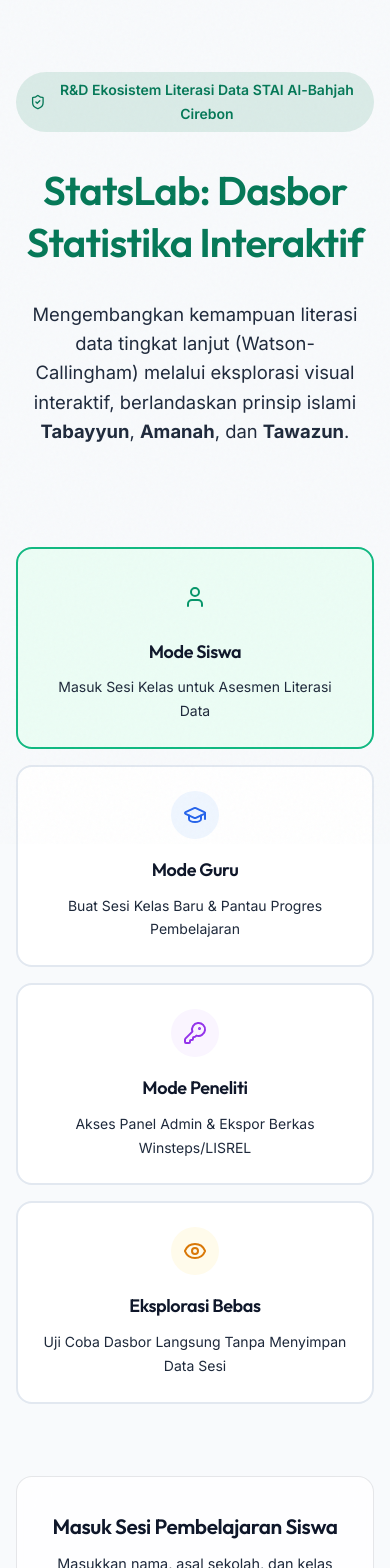
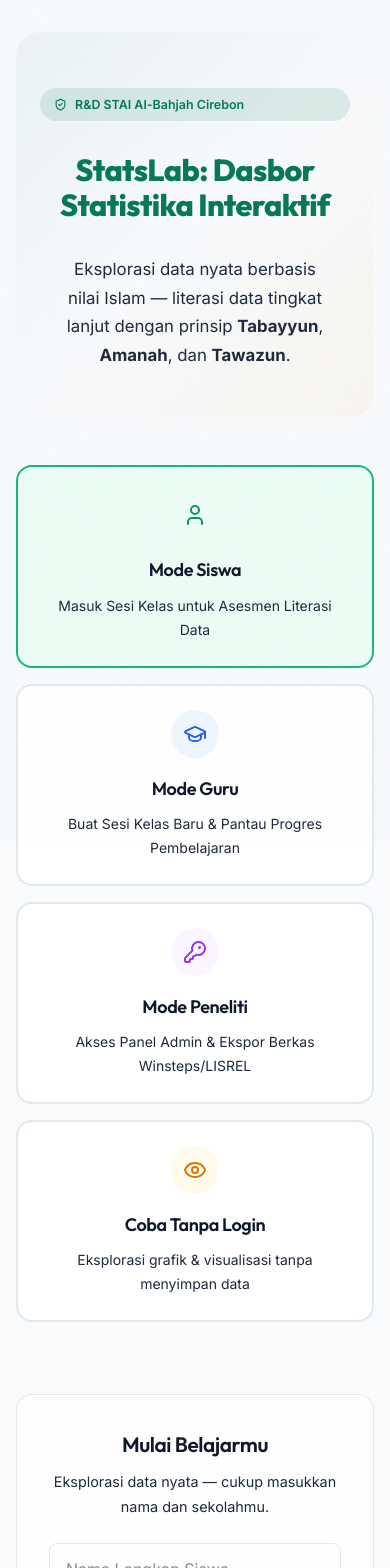
Before and after one commit to zaditprodakwah/statslab, a Next.js app in the folder apps/web/: page / in a window 390 px wide. Shown: the top 1568 px of the page. Built offline with nearby package versions, Linux system fonts and the light colour scheme; no server answers; the database is empty.

Commit message:
fix: UI audit — hero gradient, responsive h1, UX copy, 2x2 dataset grid, dashboard CTA parity, fix use client directive order in MathFormula

```diff
--- a/apps/web/src/app/page.tsx
+++ b/apps/web/src/app/page.tsx
@@ -99,7 +99,16 @@
     <div className="landing-container" style={{ paddingBottom: "64px" }}>
       <div className="landing-content" style={{ maxWidth: "900px", margin: "0 auto" }}>
         {/* Hero Section */}
-        <div className="hero-section text-center" style={{ padding: "40px 0" }}>
+        <div
+          className="hero-section text-center"
+          style={{
+            padding: "56px 24px 48px",
+            background:
+              "linear-gradient(135deg, color-mix(in srgb, var(--accent-primary) 6%, transparent) 0%, transparent 50%, color-mix(in srgb, var(--color-amber-500) 5%, transparent) 100%)",
+            borderRadius: "var(--radius-xl)",
+            marginBottom: "8px",
+          }}
+        >
           <div
             style={{
               display: "inline-flex",
@@ -109,27 +118,40 @@
               borderRadius: "var(--radius-full)",
               backgroundColor: "color-mix(in srgb, var(--accent-primary) 12%, transparent)",
               color: "var(--accent-primary)",
-              fontSize: "0.875rem",
+              fontSize: "0.78rem",
               fontWeight: 600,
               marginBottom: "16px",
             }}
           >
-            <ShieldCheck size={18} /> R&D Ekosistem Literasi Data STAI Al-Bahjah Cirebon
+            <ShieldCheck size={13} /> R&D STAI Al-Bahjah Cirebon
           </div>
 
           <h1
             className="hero-title"
-            style={{ fontSize: "2.5rem", marginBottom: "16px", color: "var(--accent-primary)" }}
+            style={{
+              fontSize: "clamp(1.9rem, 5vw, 3.2rem)",
+              fontWeight: 800,
+              marginBottom: "16px",
+              color: "var(--accent-primary)",
+              lineHeight: 1.15,
+              letterSpacing: "-0.02em",
+            }}
           >
             StatsLab: Dasbor Statistika Interaktif
           </h1>
           <p
             className="hero-subtitle"
-            style={{ fontSize: "1.15rem", color: "var(--text-secondary)", lineHeight: 1.6 }}
+            style={{
+              fontSize: "1.05rem",
+              color: "var(--text-secondary)",
+              lineHeight: 1.7,
+              maxWidth: "580px",
+              margin: "0 auto",
+            }}
           >
-            Mengembangkan kemampuan literasi data tingkat lanjut (Watson-Callingham) melalui
-            eksplorasi visual interaktif, berlandaskan prinsip islami <strong>Tabayyun</strong>,{" "}
-            <strong>Amanah</strong>, dan <strong>Tawazun</strong>.
+            Eksplorasi data nyata berbasis nilai Islam — literasi data tingkat lanjut dengan
+            prinsip <strong>Tabayyun</strong>, <strong>Amanah</strong>, dan{" "}
+            <strong>Tawazun</strong>.
           </p>
         </div>
 
@@ -198,8 +220,8 @@
             >
               <Eye size={24} />
             </div>
-            <h4 className="role-title">Eksplorasi Bebas</h4>
-            <p className="role-description">Uji Coba Dasbor Langsung Tanpa Menyimpan Data Sesi</p>
+            <h4 className="role-title">Coba Tanpa Login</h4>
+            <p className="role-description">Eksplorasi grafik & visualisasi tanpa menyimpan data</p>
           </div>
         </div>
 
@@ -208,7 +230,7 @@
           {activeRole === "student" && (
             <div>
               <h3 style={{ fontSize: "1.3rem", marginBottom: "8px", textAlign: "center" }}>
-                Masuk Sesi Pembelajaran Siswa
+                Mulai Belajarmu
               </h3>
               <p
                 style={{
@@ -218,7 +240,7 @@
                   fontSize: "0.9rem",
                 }}
               >
-                Masukkan nama, asal sekolah, dan kelas Anda untuk memulai asesmen.
+                Eksplorasi data nyata — cukup masukkan nama dan sekolahmu.
               </p>
 
               <div
@@ -330,12 +352,11 @@
 
           {activeRole === "guest" && (
             <div style={{ textAlign: "center" }}>
-              <h3 style={{ fontSize: "1.3rem", marginBottom: "8px" }}>Mode Eksplorasi Bebas</h3>
+              <h3 style={{ fontSize: "1.3rem", marginBottom: "8px" }}>Coba Tanpa Login</h3>
               <p
                 style={{ color: "var(--text-secondary)", marginBottom: "20px", fontSize: "0.9rem" }}
               >
-                Uji coba visualisasi grafik dan instrumen tugas tanpa pendaftaran identitas atau
-                penyimpanan database.
+                Eksplorasi grafik, visualisasi, dan instrumen tugas tanpa perlu mendaftar.
               </p>
               <button type="button"
                 onClick={handleStartSession}
@@ -346,7 +367,7 @@
                   backgroundColor: "var(--color-amber-500)",
                 }}
               >
-                Langsung Masuk Dasbor (Tamu)
+                Langsung Masuk Dasbor →
               </button>
             </div>
           )}
@@ -426,7 +447,7 @@
             Empat modul dataset terintegrasi nilai keislaman untuk asesmen literasi data
             Watson-Callingham.
           </p>
-          <div style={{ display: "grid", gridTemplateColumns: "repeat(auto-fit, minmax(220px, 1fr))", gap: "12px" }}>
+          <div style={{ display: "grid", gridTemplateColumns: "repeat(2, 1fr)", gap: "12px" }}>
             {[
               { slug: "zakat-infak", label: "Distribusi Zakat & Infak", icon: "🤲" },
               { slug: "perpus-madrasah", label: "Sirkulasi Perpustakaan", icon: "📚" },
--- a/apps/web/src/components/SummaryClient.tsx
+++ b/apps/web/src/components/SummaryClient.tsx
@@ -77,7 +77,7 @@
           🎉 Selamat, {studentName || "Siswa"}!
         </h1>
         <p style={{ fontSize: "1.1rem", color: "var(--text-secondary)", marginBottom: "24px" }}>
-          Anda telah menyelesaikan Modul Literasi Data Terintegrasi Nilai Keislaman (
+          Kamu baru saja menguasai literasi data berbasis nilai Islam di
           {schoolName || "Instansi"}).
         </p>
 
@@ -148,11 +148,11 @@
         </div>
 
         {/* Action Buttons */}
-        <div style={{ display: "flex", justifyContent: "center", gap: "16px", flexWrap: "wrap" }}>
+        <div style={{ display: "flex", justifyContent: "center", gap: "16px", flexWrap: "wrap", maxWidth: "540px", margin: "0 auto" }}>
           <button type="button"
             onClick={() => setIsCertOpen(true)}
             className="btn-premium btn-emerald flex-center"
-            style={{ padding: "12px 24px", fontSize: "1rem" }}
+            style={{ padding: "12px 24px", fontSize: "1rem", flex: "1", justifyContent: "center" }}
           >
             <Award size={20} style={{ marginRight: "8px" }} />
             Lihat & Unduh Sertifikat
@@ -164,13 +164,15 @@
             style={{
               padding: "12px 24px",
               fontSize: "1rem",
+              flex: "1",
+              justifyContent: "center",
               backgroundColor: "var(--color-amber-500)",
             }}
           >
             <ClipboardCheck size={20} style={{ marginRight: "8px" }} />
             {susSubmitted
               ? `Skor SUS: ${susSubmitted} / 100`
-              : "Isi Kuesioner Evaluasi SUS (14 Butir)"}
+              : "Bagikan Pengalamanmu"}
           </button>
         </div>
       </div>
--- a/apps/web/src/components/doc/MathFormula.tsx
+++ b/apps/web/src/components/doc/MathFormula.tsx
@@ -1,5 +1,5 @@
+'use client';
 import 'katex/dist/katex.min.css';
-'use client';
 
 import React, { useMemo } from 'react';
 import katex from 'katex';
```
